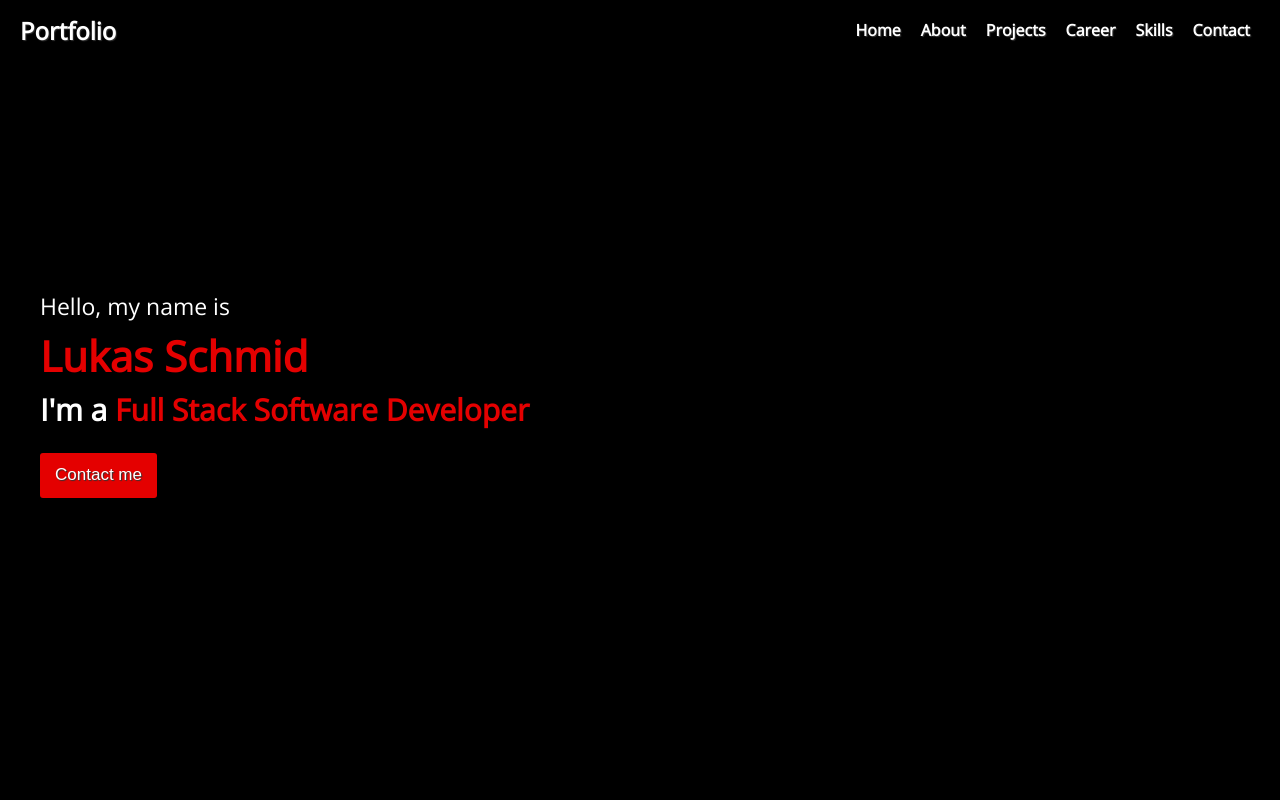
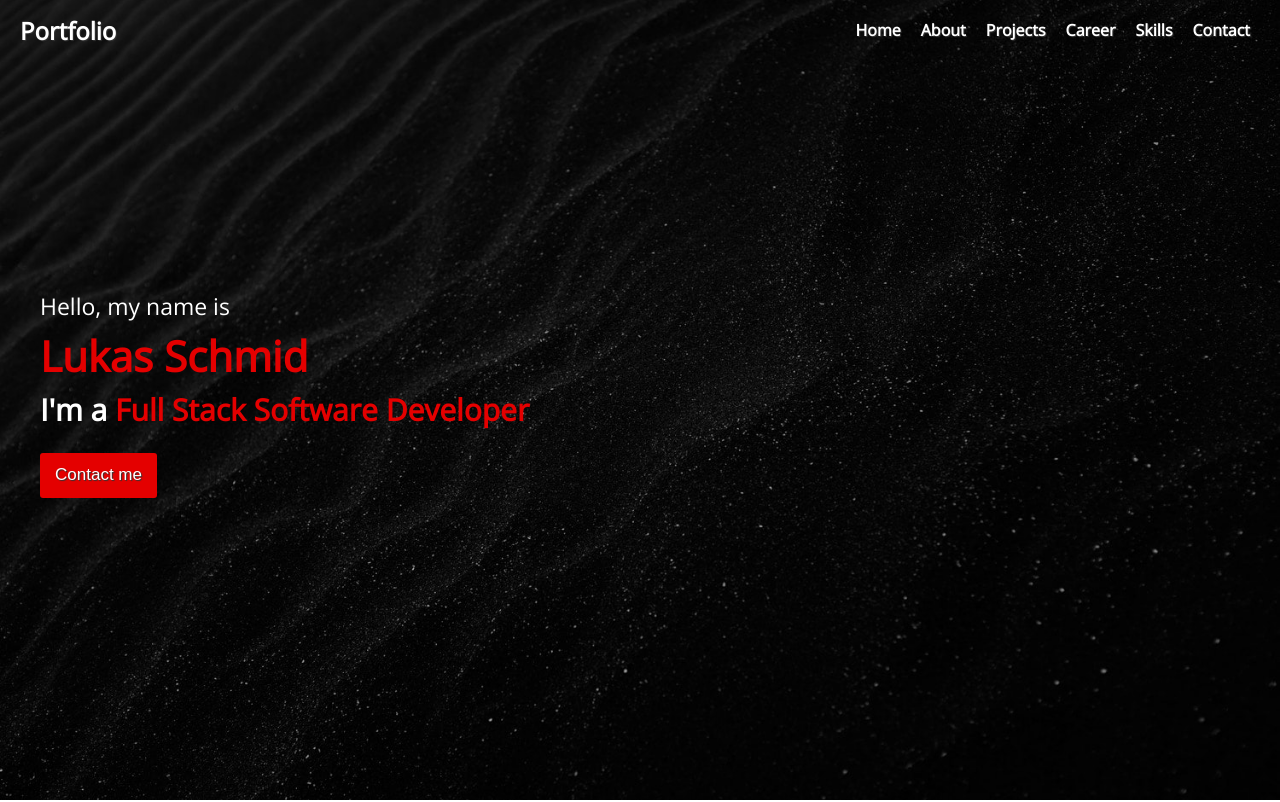
Before and after one commit to lukas-schmid/My-Portfolio, a website built with webpack: page index.html in a window 1280 px wide. Shown: the top 802 px of the page. Built offline with nearby package versions, Linux system fonts and the light colour scheme.

Commit message:
top bg image added

```diff
--- a/src/styles/styles.scss
+++ b/src/styles/styles.scss
@@ -129,7 +129,11 @@ button {
   width: 100%;
   display: flex;
   align-items: center;
-  background-color: #000;
+  //background-color: #000;
+  background-image: url("../images/top-bg.jpeg");
+  background-size: cover;
+  background-repeat: no-repeat;
+  background-position: center center;
 }
 
 .header {
```
Also changed, not shown: dist/bundle.css, dist/images/2e0f191fe8309c067a6bcab6bb9ceb7d.jpeg (added), dist/images/5c3da7b3f53eb7c557bdefaad83f53db.jpeg (added), src/images/top-bg.jpeg (added).
